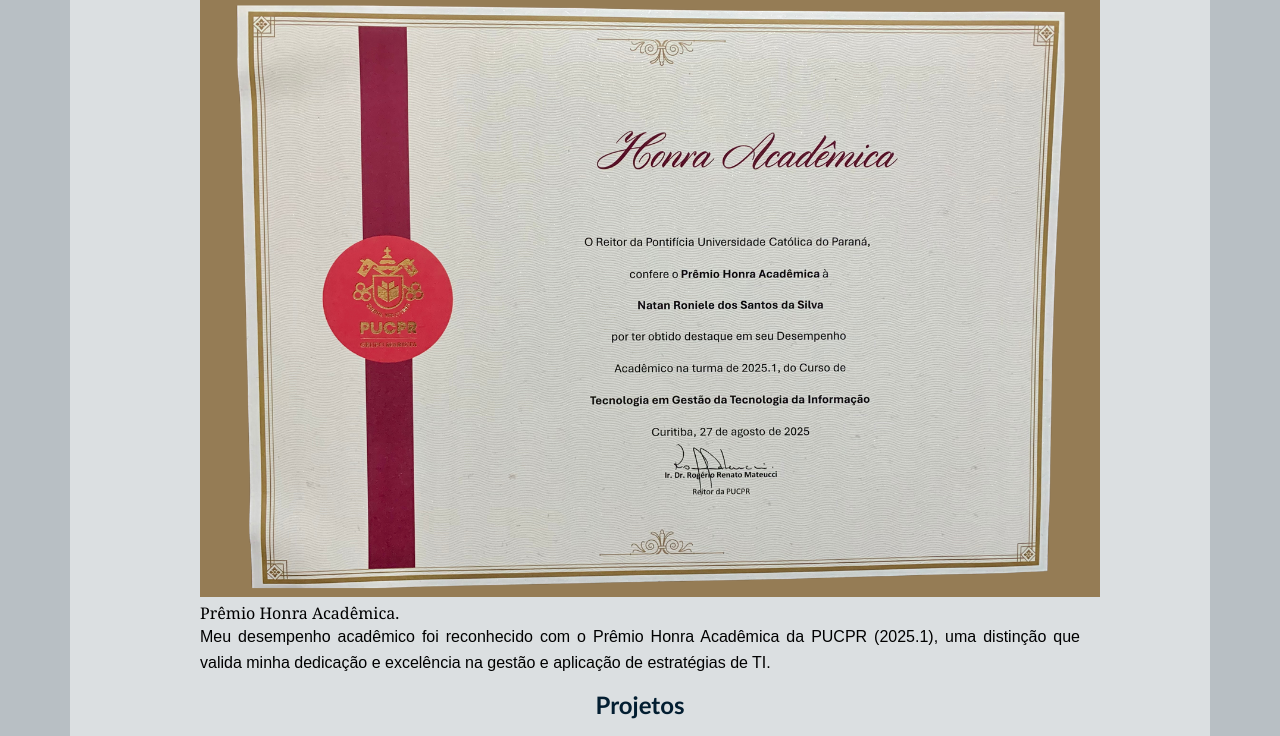
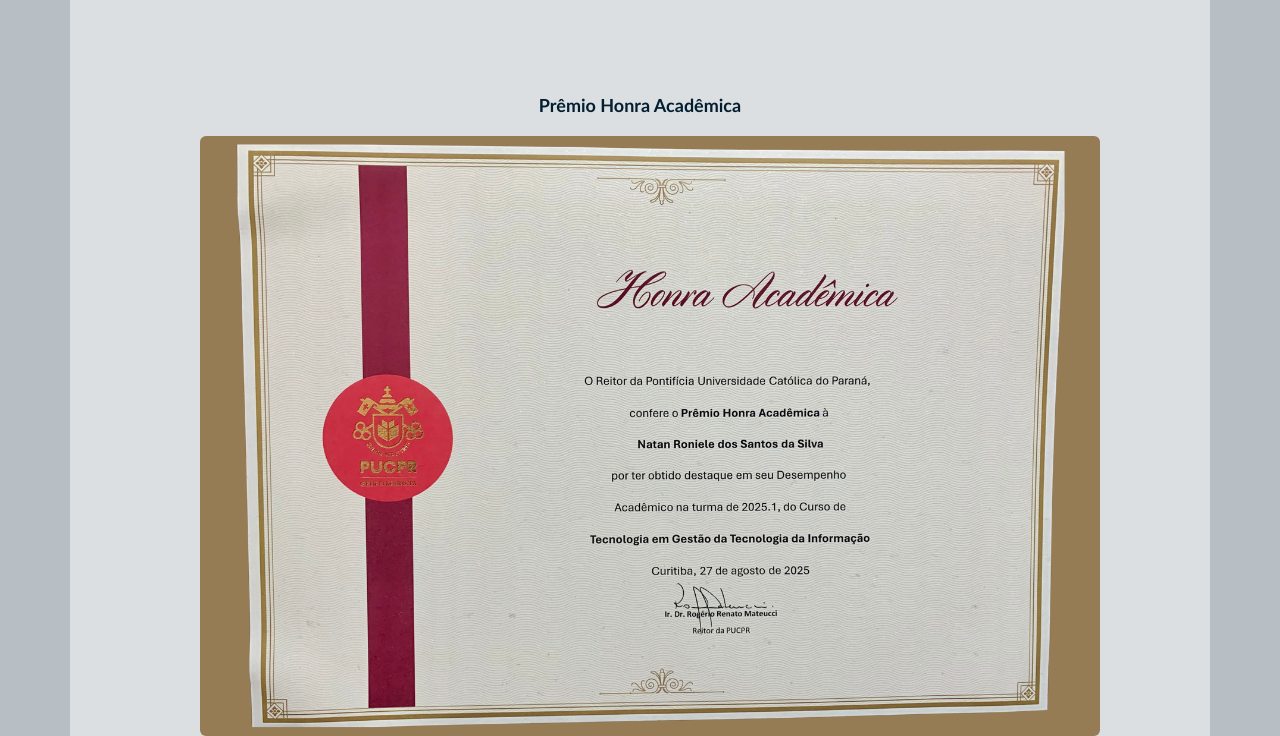
Before and after one commit to nathannrss/About-Me, a plain HTML site: page index.html in a window 1280 px wide. Shown: the part 1417-2153 px from the top of the page. Drawn offline with Linux system fonts and the light colour scheme.

Commit message:
Update style.css
section style

```diff
--- a/style.css
+++ b/style.css
@@ -2,6 +2,10 @@
     box-sizing: border-box;
     margin: 0;
     padding: 0;
+}
+
+html {
+    scroll-behavior: smooth;
 }
 
 body {
@@ -19,16 +23,15 @@ body {
     left: 0;
     width: 100%;
     background-color: #738089;
-
+    padding: 5px;
 }
 
 .buttons ul {
     background-color: #738089;
-    padding-top: 5px;
-    padding-bottom: 5px;
     display: flex;
     gap: 1rem;
 }
+
 .buttons ul li {
     padding: 10px;
     display: inline-block;
@@ -43,6 +46,7 @@ body {
     height: 100%;
     color: #000000;
 }
+
 .buttons ul li a:hover {
     background-color: black;
     color: #ffffff;
@@ -65,12 +69,11 @@ body {
     border-radius: 5px;
     z-index: 100;
     align-items: center;
-
 }
 
 .image-px {
-    width: 500px;
-    height: 500px;
+    width: 400px;
+    height: 400px;
     margin: 30px auto 10px;
     overflow: hidden;
     border-radius: 6px;
@@ -82,6 +85,20 @@ body {
     object-fit: cover;
     object-position: center;
     display: block;
+}
+
+.image-px2 {
+    width: 900px;
+    height: 600px;
+    overflow: hidden;
+    border-radius: 6px;
+    margin: 0 auto;
+    margin-bottom: 30px;
+}
+
+.image-px2 figure img {
+    width: 100%;
+    height: 100%;
 }
 
 .caption {
@@ -99,18 +116,34 @@ body {
     text-align: center;
     color: #031e31;
     margin-bottom: 20px;
-
+    margin-top: 100px;
+    font-size: 30px;
+    margin-bottom: 50px;
 }
 
 .box-layout {
     display: block;
     width: 80%;
+}
 
-}
 .paragraph {
     text-align: justify;
     line-height: 1.6;
     font-family: Arial, Helvetica, sans-serif;
     margin-bottom: 15px;
+}
 
+.bold {
+    font-weight: bold;
+    font-size: 15px;
 }
+
+.section-caption {
+    font-family: 'Gill Sans', 'Gill Sans MT', Calibri;
+    text-align: center;
+    color: #031e31;
+    margin-bottom: 20px;
+    margin-top: 100px;
+    font-size: 18px;
+    margin-bottom: 20px;
+}
```
